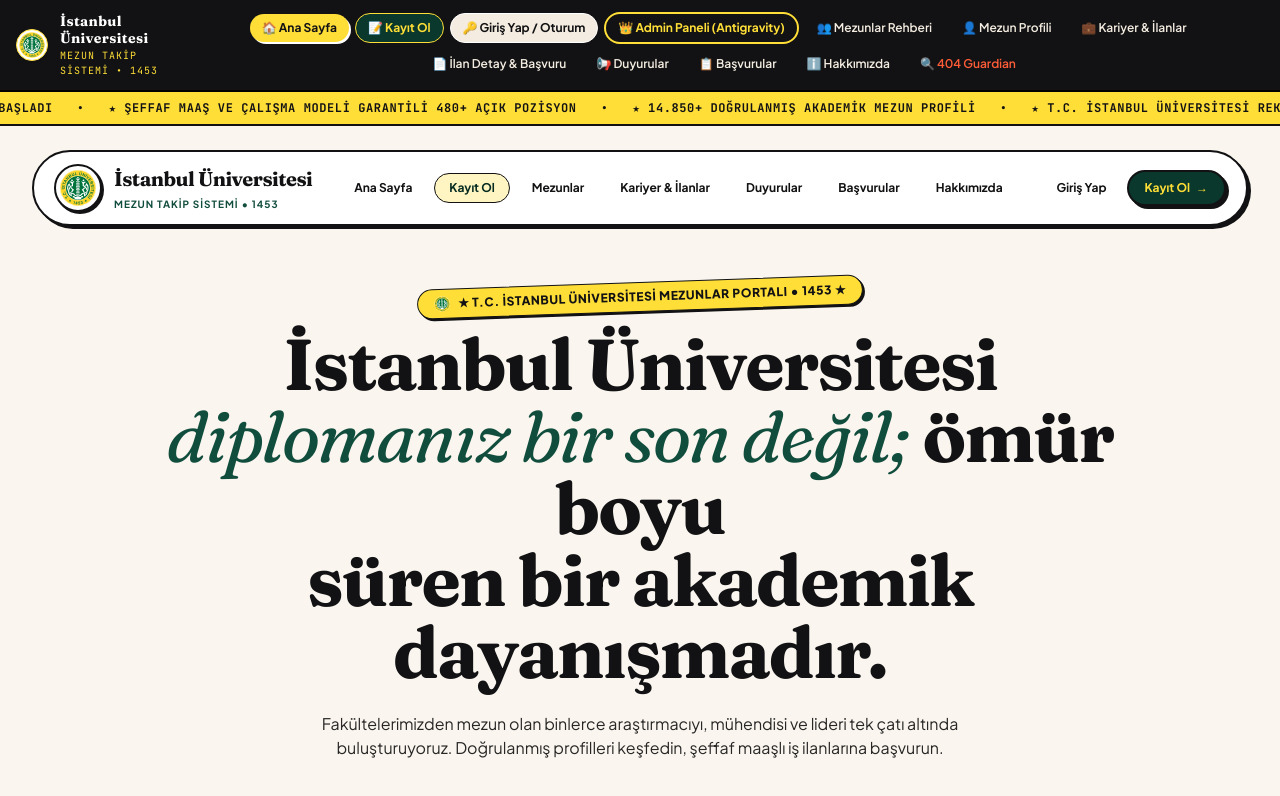
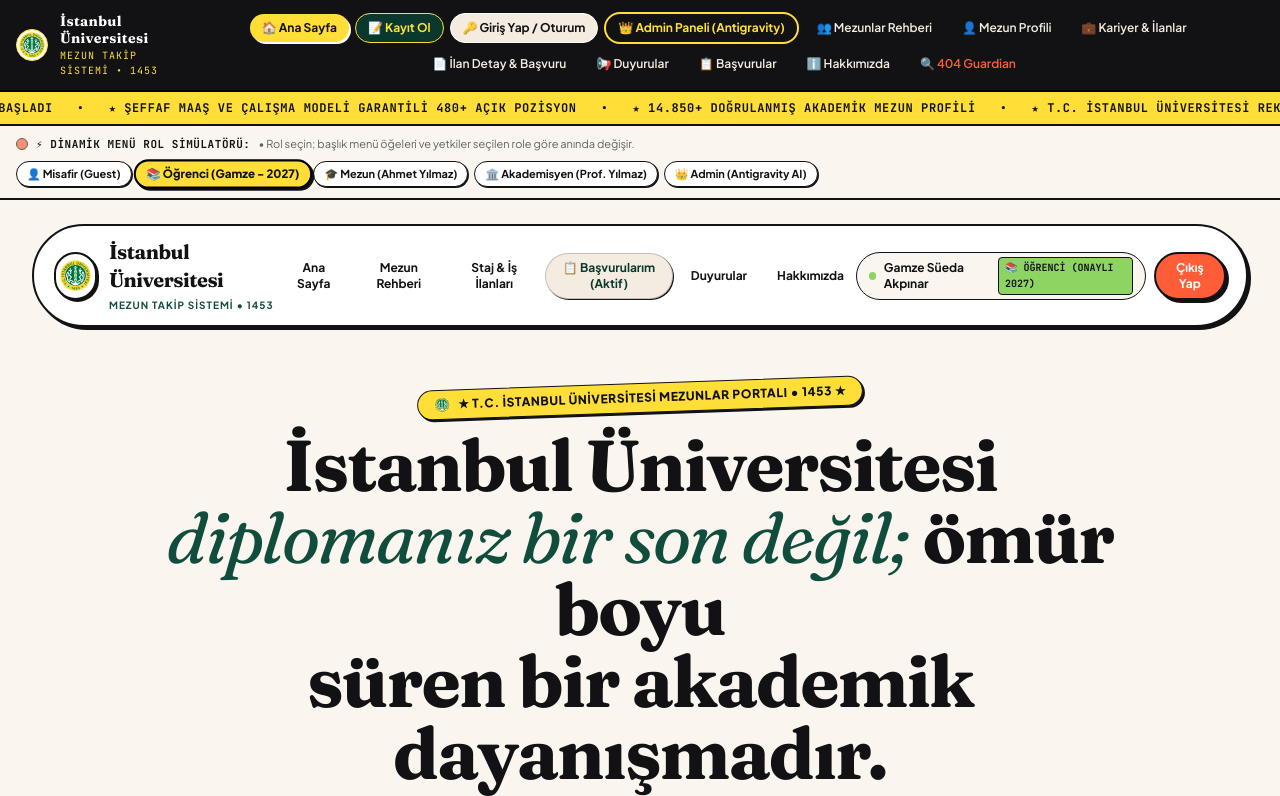
Before and after one commit to gamze-sueda-akpinar/alumni, a Laravel app: page /app_preview.html in a window 1280 px wide. Shown: the top 796 px of the page. Run offline with Laravel 12, Linux system fonts and the light colour scheme; parts of the project's set-up code (start-up, migrations or seed data) failed here and were passed over; some libraries are stand-ins or nearby versions.

Commit message:
feat(navigation): Implement dynamic role-based navigation menu for guest, student, alumni, academic, and admin roles

```diff
--- a/public/app_preview.html
+++ b/public/app_preview.html
@@ -179,6 +179,36 @@
         </div>
     </div>
 
+    <!-- 2.5 Dinamik Menü Rol Simülatörü Ribbon (Interactive Role-Based Navigation Switcher) -->
+    <div class="bg-cream-100 border-b-2 border-ink-black py-2.5 px-4 select-none">
+        <div class="max-w-7xl mx-auto flex items-center justify-between flex-wrap gap-2 text-xs">
+            <div class="flex items-center gap-2">
+                <span class="w-3 h-3 rounded-full bg-sticker-coral border border-ink-black animate-pulse"></span>
+                <span class="font-mono text-[11px] font-bold text-ink-black uppercase tracking-wider flex items-center gap-1">
+                    <span>⚡ Dinamik Menü Rol Simülatörü:</span>
+                </span>
+                <span class="text-[11px] text-ink-muted hidden lg:inline">&bull; Rol seçin; başlık menü öğeleri ve yetkiler seçilen role göre anında değişir.</span>
+            </div>
+            <div class="flex items-center gap-1.5 flex-wrap">
+                <button onclick="simulateRoleSwitch('guest')" id="nav-role-btn-guest" class="px-2.5 py-1 rounded-full border border-ink-black font-bold text-[11px] bg-white text-ink-black hover:bg-cream-200 transition shadow-[1px_1px_0px_#121214]">
+                    👤 Misafir (Guest)
+                </button>
+                <button onclick="simulateRoleSwitch('student')" id="nav-role-btn-student" class="px-2.5 py-1 rounded-full border-2 border-ink-black font-extrabold text-[11px] bg-sticker-yellow text-ink-black hover:bg-yellow-400 transition shadow-[2px_2px_0px_#121214]">
+                    📚 Öğrenci (Gamze - 2027)
+                </button>
+                <button onclick="simulateRoleSwitch('alumni')" id="nav-role-btn-alumni" class="px-2.5 py-1 rounded-full border border-ink-black font-bold text-[11px] bg-white text-ink-black hover:bg-cream-200 transition shadow-[1px_1px_0px_#121214]">
+                    🎓 Mezun (Ahmet Yılmaz)
+                </button>
+                <button onclick="simulateRoleSwitch('academic')" id="nav-role-btn-academic" class="px-2.5 py-1 rounded-full border border-ink-black font-bold text-[11px] bg-white text-ink-black hover:bg-cream-200 transition shadow-[1px_1px_0px_#121214]">
+                    🏛️ Akademisyen (Prof. Yılmaz)
+                </button>
+                <button onclick="simulateRoleSwitch('admin')" id="nav-role-btn-admin" class="px-2.5 py-1 rounded-full border border-ink-black font-bold text-[11px] bg-ink-black text-sticker-yellow hover:bg-gray-800 transition shadow-[1px_1px_0px_#121214]">
+                    👑 Admin (Antigravity AI)
+                </button>
+            </div>
+        </div>
+    </div>
+
     <!-- 3. Family & Fable Warm Capsule Navigation Bar -->
     <header class="max-w-7xl mx-auto px-4 sm:px-6 lg:px-8 pt-6 pb-4 w-full">
         <div class="bg-white border-2 border-ink-black rounded-full px-5 py-3 shadow-[3px_3px_0px_#121214] flex items-center justify-between">
@@ -197,15 +227,9 @@
                 </div>
             </a>
 
-            <!-- Nav Links -->
-            <nav class="hidden md:flex items-center gap-2 text-xs font-bold">
-                <button onclick="showPage('homepage')" class="px-3.5 py-1.5 rounded-full hover:bg-cream-200 transition">Ana Sayfa</button>
-                <button onclick="showPage('register')" class="px-3.5 py-1.5 rounded-full bg-sticker-yellow/30 text-forest-900 border border-ink-black hover:bg-sticker-yellow transition">Kayıt Ol</button>
-                <button onclick="showPage('alumni')" class="px-3.5 py-1.5 rounded-full hover:bg-cream-200 transition">Mezunlar</button>
-                <button onclick="showPage('jobs')" class="px-3.5 py-1.5 rounded-full hover:bg-cream-200 transition">Kariyer &amp; İlanlar</button>
-                <button onclick="showPage('announcements')" class="px-3.5 py-1.5 rounded-full hover:bg-cream-200 transition">Duyurular</button>
-                <button onclick="showPage('applications')" class="px-3.5 py-1.5 rounded-full hover:bg-cream-200 transition">Başvurular</button>
-                <button onclick="showPage('about')" class="px-3.5 py-1.5 rounded-full hover:bg-cream-200 transition">Hakkımızda</button>
+            <!-- Dynamic Nav Links (Rendered dynamically by user role via renderDynamicNavigation) -->
+            <nav id="dynamic-nav-container" class="hidden md:flex items-center gap-1.5 text-xs font-bold">
+                <!-- Injected via renderDynamicNavigation() -->
             </nav>
 
             <!-- Action Buttons: Guest / Authenticated Dynamic Switcher -->
@@ -1552,6 +1576,12 @@
                 } else if (role === 'admin') {
                     navUserRoleBadge.textContent = '👑 SUPER ADMIN';
                     navUserRoleBadge.className = 'bg-ink-black text-sticker-yellow font-mono font-bold text-[10px] px-1.5 py-0.5 rounded border border-sticker-yellow';
+                } else if (role === 'academic') {
+                    navUserRoleBadge.textContent = '🏛️ AKADEMİSYEN';
+                    navUserRoleBadge.className = 'bg-sticker-sky text-ink-black font-mono font-bold text-[10px] px-1.5 py-0.5 rounded border border-ink-black';
+                } else if (role === 'alumni') {
+                    navUserRoleBadge.textContent = '🎓 MEZUN (ALUMNI)';
+                    navUserRoleBadge.className = 'bg-forest-800 text-sticker-yellow font-mono font-bold text-[10px] px-1.5 py-0.5 rounded';
                 } else if (role === 'student') {
                     navUserRoleBadge.textContent = '📚 ÖĞRENCİ (ONAYLI 2027)';
                     navUserRoleBadge.className = 'bg-sticker-green text-ink-black font-mono font-bold text-[10px] px-1.5 py-0.5 rounded border border-ink-black';
@@ -1564,21 +1594,139 @@
             if (guestActions) guestActions.classList.add('hidden');
             if (userActions) userActions.classList.remove('hidden');
 
+            // Render Dynamic Navigation based on logged-in role
+            renderDynamicNavigation(role, isUnverified);
+            updateToolbarRolePill(role);
+
             if (!silent) {
                 showPage('homepage');
-                alert('Giriş Başarılı!\nHoş Geldiniz, ' + name + '.\n\nStatü: ' + (isUnverified ? 'UNVERIFIED (Doğrulama Bekliyor) • Varsayılan olarak Öğrenci (Student) haklarıyla aktiftir.' : role.toUpperCase()));
+                alert('Giriş Başarılı!\nHoş Geldiniz, ' + name + '.\n\nStatü: ' + (isUnverified ? 'UNVERIFIED (Doğrulama Bekliyor) • Varsayılan olarak Öğrenci (Student) haklarıyla aktiftir.' : role.toUpperCase()) + '\n\nHeader menü öğeleri yetkilerinize göre dinamik olarak güncellendi.');
             }
         }
 
-        function handlePreviewLogout() {
+        function handlePreviewLogout(silent) {
             const guestActions = document.getElementById('nav-guest-actions');
             const userActions = document.getElementById('nav-user-actions');
 
             if (guestActions) guestActions.classList.remove('hidden');
             if (userActions) userActions.classList.add('hidden');
 
-            showPage('homepage');
-            alert('Oturum kapatıldı. Güvenli bir şekilde çıkış yaptınız.');
+            renderDynamicNavigation('guest', false);
+            updateToolbarRolePill('guest');
+
+            if (!silent) {
+                showPage('homepage');
+                alert('Oturum kapatıldı. Ziyaretçi (Misafir) modundasınız. Menü genel ziyaretçi öğelerine döndürüldü.');
+            }
+        }
+
+        /* --- Dynamic Navigation Menu Generator by Role --- */
+        function renderDynamicNavigation(role, isUnverified) {
+            const container = document.getElementById('dynamic-nav-container');
+            if (!container) return;
+
+            let html = '';
+
+            // Universal Home Link
+            html += `<button onclick="showPage('homepage')" class="px-3 py-1.5 rounded-full hover:bg-cream-200 transition">Ana Sayfa</button>`;
+
+            if (role === 'guest' || !role) {
+                // 1. GUEST (Ziyaretçi) Menu
+                html += `
+                    <button onclick="showPage('alumni')" class="px-3 py-1.5 rounded-full hover:bg-cream-200 transition">Mezunlar</button>
+                    <button onclick="showPage('jobs')" class="px-3 py-1.5 rounded-full hover:bg-cream-200 transition">Kariyer &amp; İlanlar</button>
+                    <button onclick="showPage('announcements')" class="px-3 py-1.5 rounded-full hover:bg-cream-200 transition">Duyurular</button>
+                    <button onclick="showPage('about')" class="px-3 py-1.5 rounded-full hover:bg-cream-200 transition">Hakkımızda</button>
+                `;
+            } else if (role === 'admin') {
+                // 2. ADMIN (Süper Yönetici) Menu
+                html += `
+                    <button onclick="showPage('admin')" class="px-3.5 py-1.5 rounded-full bg-sticker-yellow text-ink-black border-2 border-ink-black font-extrabold shadow-[2px_2px_0px_#121214] hover:bg-yellow-400 transition flex items-center gap-1">
+                        <span>👑 Admin Paneli</span>
+                    </button>
+                    <button onclick="showPage('admin'); setTimeout(() => document.getElementById('admin-pending-tbody')?.scrollIntoView({behavior:'smooth'}), 100);" class="px-3 py-1.5 rounded-full hover:bg-cream-200 transition flex items-center gap-1">
+                        <span>⏳ Doğrulama Kuyruğu</span>
+                    </button>
+                    <button onclick="showPage('admin'); setTimeout(() => document.getElementById('user-row-0')?.scrollIntoView({behavior:'smooth'}), 100);" class="px-3 py-1.5 rounded-full hover:bg-cream-200 transition">
+                        <span>👥 Rol Yönetimi</span>
+                    </button>
+                    <button onclick="showPage('admin'); setTimeout(() => document.getElementById('job-row-1')?.scrollIntoView({behavior:'smooth'}), 100);" class="px-3 py-1.5 rounded-full hover:bg-cream-200 transition">
+                        <span>🛡️ İlan Moderasyonu</span>
+                    </button>
+                    <button onclick="showPage('applications')" class="px-3 py-1.5 rounded-full hover:bg-cream-200 transition">Tüm Başvurular</button>
+                    <button onclick="showPage('alumni')" class="px-3 py-1.5 rounded-full hover:bg-cream-200 transition">Mezunlar</button>
+                `;
+            } else if (role === 'academic') {
+                // 3. ACADEMIC (Akademisyen) Menu
+                html += `
+                    <button onclick="showPage('alumni')" class="px-3 py-1.5 rounded-full hover:bg-cream-200 transition">🏛️ Akademik &amp; Mezun Rehberi</button>
+                    <button onclick="showPage('announcements')" class="px-3 py-1.5 rounded-full hover:bg-cream-200 transition">Etkinlikler &amp; Paneller</button>
+                    <button onclick="alert('🏛️ AKADEMİK ETKİNLİK OLUŞTURMA\\nAkademisyen yetkinizle yeni bir mezunlar paneli, sempozyum veya kariyer etkinliği oluşturabilirsiniz.');" class="px-3 py-1.5 rounded-full bg-forest-800 text-sticker-yellow border border-ink-black hover:bg-forest-900 transition flex items-center gap-1 font-bold shadow-[2px_2px_0px_#121214]">
+                        <span>➕ Etkinlik Oluştur</span>
+                    </button>
+                    <button onclick="showPage('jobs')" class="px-3 py-1.5 rounded-full hover:bg-cream-200 transition">Kariyer İlanları</button>
+                    <button onclick="showPage('about')" class="px-3 py-1.5 rounded-full hover:bg-cream-200 transition">Manifesto</button>
+                `;
+            } else if (role === 'alumni') {
+                // 4. ALUMNI (Mezun) Menu
+                html += `
+                    <button onclick="showPage('alumni')" class="px-3 py-1.5 rounded-full hover:bg-cream-200 transition">🎓 Mezun Ağı</button>
+                    <button onclick="showPage('jobs')" class="px-3 py-1.5 rounded-full hover:bg-cream-200 transition">Kariyer &amp; İlanlar</button>
+                    <button onclick="showPage('jobs'); alert('🎓 İŞ İLANI PAYLAŞMA\\nMezun yetkinizle şirketinize ait yeni bir iş/staj ilanı yayınlayabilirsiniz.');" class="px-3 py-1.5 rounded-full bg-sticker-yellow text-ink-black border border-ink-black hover:bg-yellow-400 transition flex items-center gap-1 font-bold shadow-[2px_2px_0px_#121214]">
+                        <span>➕ İlan Paylaş</span>
+                    </button>
+                    <button onclick="showPage('applications')" class="px-3 py-1.5 rounded-full hover:bg-cream-200 transition flex items-center gap-1">
+                        <span>📋 Başvurular &amp; İlanlarım</span>
+                    </button>
+                    <button onclick="showPage('announcements')" class="px-3 py-1.5 rounded-full hover:bg-cream-200 transition">Duyurular</button>
+                `;
+            } else {
+                // 5. STUDENT (Öğrenci) Menu
+                html += `
+                    <button onclick="showPage('alumni')" class="px-3 py-1.5 rounded-full hover:bg-cream-200 transition">Mezun Rehberi</button>
+                    <button onclick="showPage('jobs')" class="px-3 py-1.5 rounded-full hover:bg-cream-200 transition">Staj &amp; İş İlanları</button>
+                    <button onclick="showPage('applications')" class="px-3 py-1.5 rounded-full bg-cream-200 text-forest-800 border border-ink-black/20 hover:bg-cream-300 transition flex items-center gap-1 font-bold shadow-[1px_1px_0px_#121214]">
+                        <span>📋 Başvurularım (Aktif)</span>
+                    </button>
+                    <button onclick="showPage('announcements')" class="px-3 py-1.5 rounded-full hover:bg-cream-200 transition">Duyurular</button>
+                    <button onclick="showPage('about')" class="px-3 py-1.5 rounded-full hover:bg-cream-200 transition">Hakkımızda</button>
+                `;
+            }
+
+            container.innerHTML = html;
+        }
+
+        /* --- Toolbar Role Switcher Helper --- */
+        function simulateRoleSwitch(role) {
+            if (role === 'guest') {
+                handlePreviewLogout(true);
+            } else if (role === 'student') {
+                handleQuickLogin('Gamze Süeda Akpınar', 'gamze.akpinar@ogr.iu.edu.tr', 'student', false, true);
+            } else if (role === 'alumni') {
+                handleQuickLogin('Ahmet Yılmaz', 'ahmet.yilmaz@example.com', 'alumni', false, true);
+            } else if (role === 'academic') {
+                handleQuickLogin('Prof. Dr. Ahmet Yılmaz', 'ahmet.yilmaz@istanbul.edu.tr', 'academic', false, true);
+            } else if (role === 'admin') {
+                handleQuickLogin('Antigravity (Super Admin)', 'antigravity@alumni.edu.tr', 'admin', false, true);
+            }
+        }
+
+        function updateToolbarRolePill(activeRole) {
+            const roleList = ['guest', 'student', 'alumni', 'academic', 'admin'];
+            roleList.forEach(r => {
+                const btn = document.getElementById('nav-role-btn-' + r);
+                if (btn) {
+                    if (r === activeRole) {
+                        if (r === 'admin') {
+                            btn.className = 'px-2.5 py-1 rounded-full border-2 border-black font-extrabold text-[11px] bg-ink-black text-sticker-yellow shadow-[2px_2px_0px_#121214] scale-105 transition';
+                        } else {
+                            btn.className = 'px-2.5 py-1 rounded-full border-2 border-black font-extrabold text-[11px] bg-sticker-yellow text-ink-black shadow-[2px_2px_0px_#121214] scale-105 transition';
+                        }
+                    } else {
+                        btn.className = 'px-2.5 py-1 rounded-full border border-ink-black font-bold text-[11px] bg-white text-ink-black hover:bg-cream-200 transition shadow-[1px_1px_0px_#121214]';
+                    }
+                }
+            });
         }
 
         /* --- Admin Panel Data Manipulation Functions --- */
@@ -1701,12 +1849,17 @@
             const path = window.location.pathname.toLowerCase();
             const hash = window.location.hash.toLowerCase();
             if (path.includes('admin') || hash.includes('admin')) {
-                handleQuickLogin('Antigravity (Super Admin)', 'antigravity@alumni.edu.tr', 'admin', false, true);
+                simulateRoleSwitch('admin');
                 showPage('admin');
             } else if (path.includes('register') || hash.includes('register')) {
+                simulateRoleSwitch('guest');
                 showPage('register');
             } else if (path.includes('login') || hash.includes('login')) {
+                simulateRoleSwitch('guest');
                 showPage('login');
+            } else {
+                // Initialize dynamic navigation with Student role by default
+                simulateRoleSwitch('student');
             }
         });
     </script>
```
Also changed, not shown: ddd.md (+36 -0 lines), public/homepage_preview.html (+167 -14 lines), resources/views/main.blade.php (+56 -8 lines).
